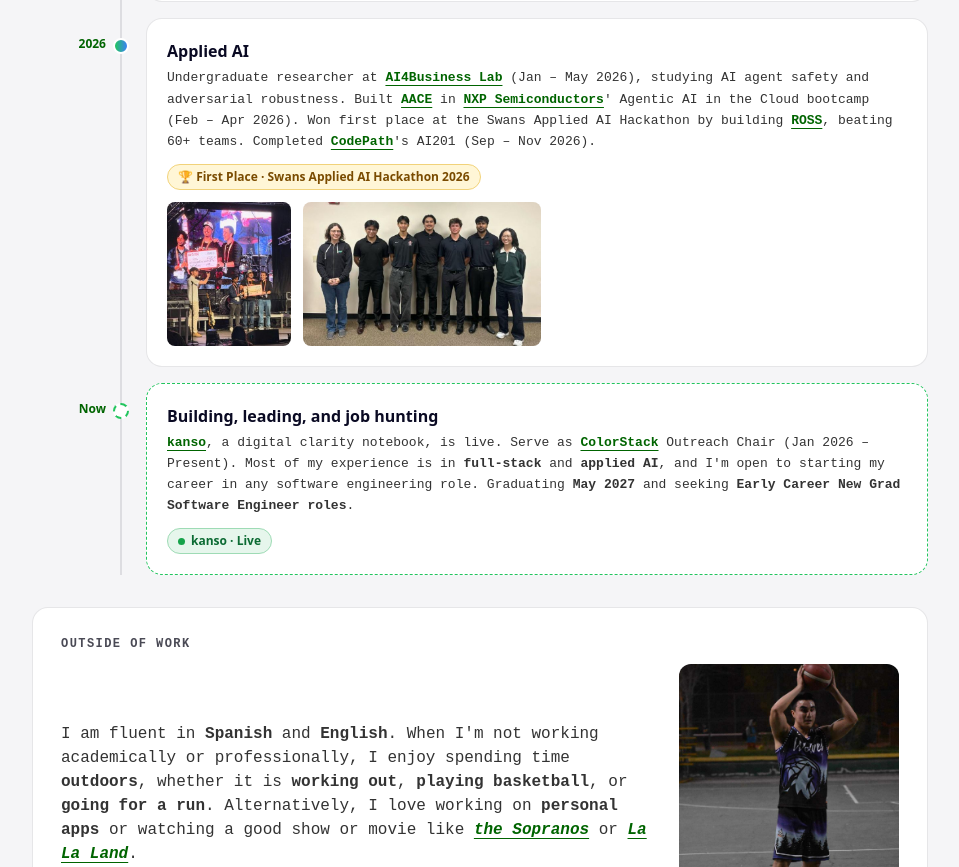
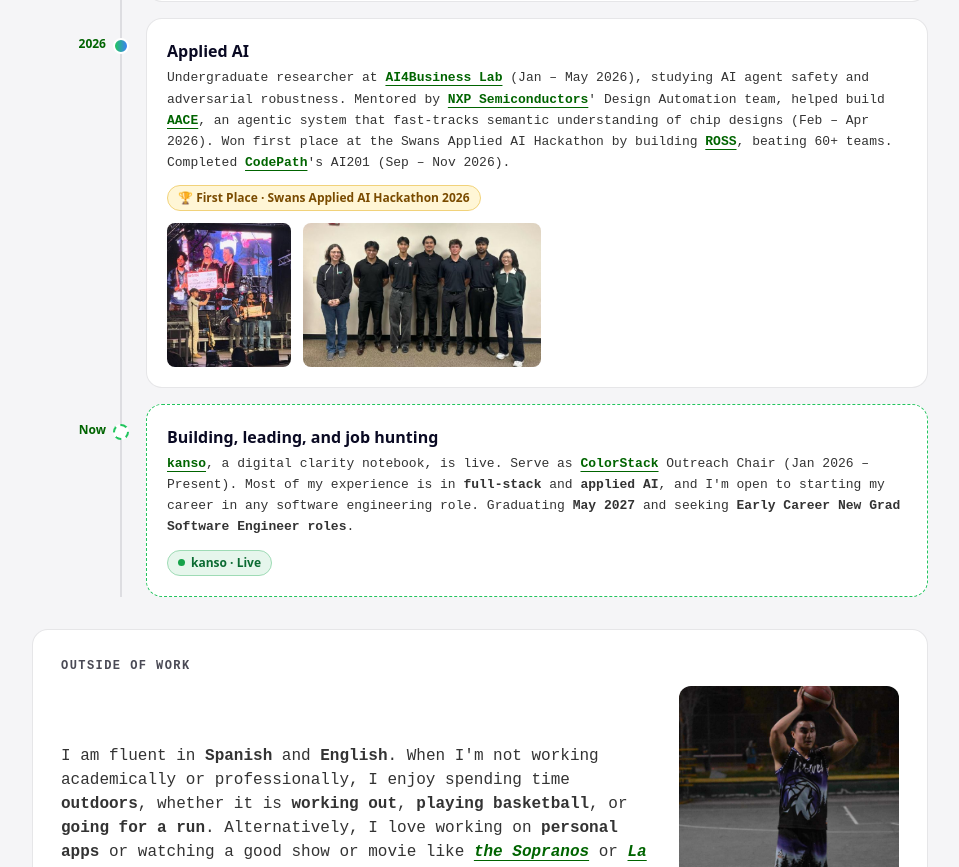
Before and after one commit to LuisFVillalon/LuisV-Portfolio, a Next.js app: page /about in a window 1280 px wide. Shown: the part 1554-2421 px from the top of the page, without its empty margins (160-1119 px from the left). Built offline with nearby package versions, Linux system fonts and the light colour scheme; no server answers.

Commit message:
content(about): NXP mentorship / AACE sentence in Applied AI chapter

```diff
--- a/src/app/components/about/StoryTimeline.tsx
+++ b/src/app/components/about/StoryTimeline.tsx
@@ -157,9 +157,10 @@ function getMilestones(): Milestone[] {
             body: (
                 <>
                     Undergraduate researcher at <ExternalLink href={ai4Business.link}>AI4Business Lab</ExternalLink> (
-                    {formatRange(ai4Business.time)}), studying AI agent safety and adversarial robustness. Built{' '}
-                    <ExternalLink href={aace.github_repo}>AACE</ExternalLink> in <ExternalLink href={nxp.link}>NXP Semiconductors</ExternalLink>
-                    &apos; Agentic AI in the Cloud bootcamp ({formatRange(nxp.time)}). Won first place at the Swans Applied AI Hackathon
+                    {formatRange(ai4Business.time)}), studying AI agent safety and adversarial robustness. Mentored by{' '}
+                    <ExternalLink href={nxp.link}>NXP Semiconductors</ExternalLink>&apos; Design Automation team, helped build{' '}
+                    <ExternalLink href={aace.github_repo}>AACE</ExternalLink>, an agentic system that fast-tracks semantic understanding of
+                    chip designs ({formatRange(nxp.time)}). Won first place at the Swans Applied AI Hackathon
                     by building <ExternalLink href={ross.github_repo}>ROSS</ExternalLink>, beating 60+ teams. Completed{' '}
                     <ExternalLink href={codePath.institution_link}>CodePath</ExternalLink>&apos;s AI201 ({formatRange(codePath.time)}).
                 </>
```
